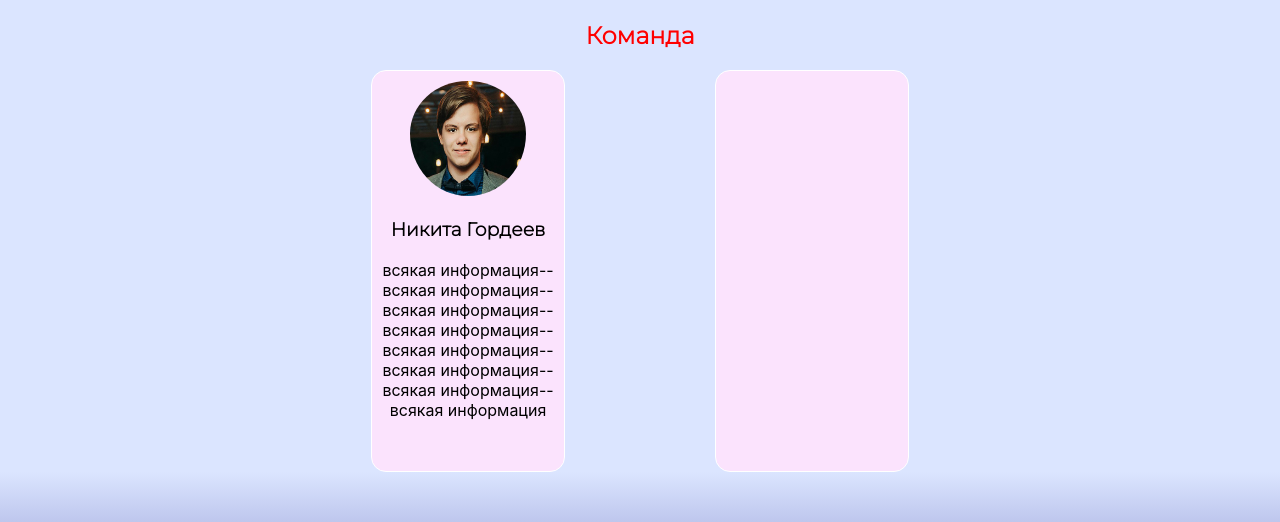
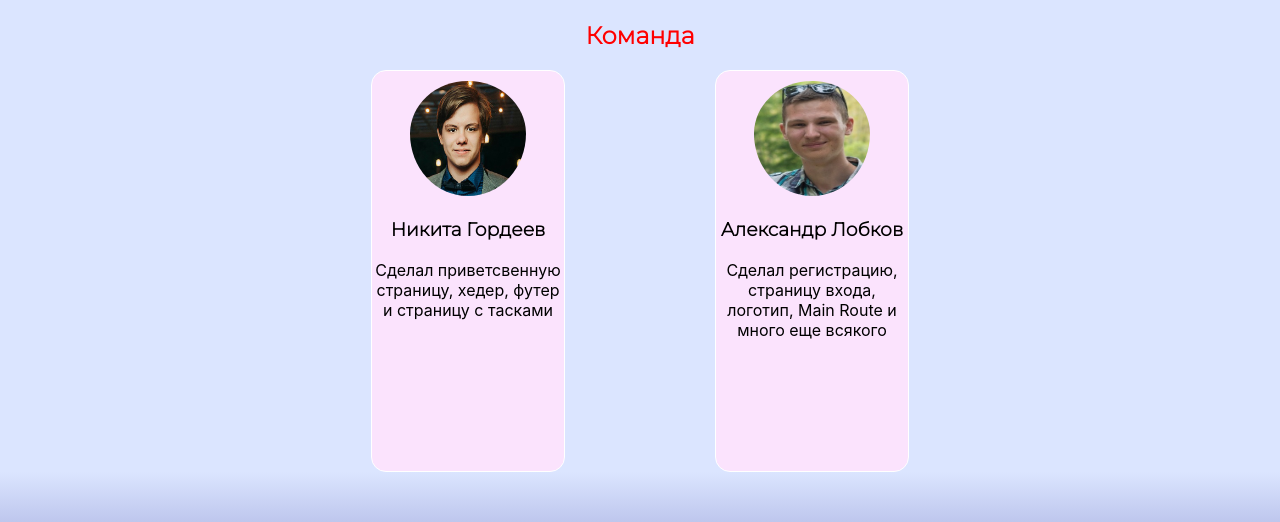
Before and after one commit to tihohohodka/project-management-app, a React (Create React App) app: page / in a window 1280 px wide. Shown: the part 1248-1770 px from the top of the page. Built offline with nearby package versions, Linux system fonts and the light colour scheme.

Commit message:
fix: save boarde after reload

```diff
--- a/src/App.tsx
+++ b/src/App.tsx
@@ -17,6 +17,7 @@ import {
 import { changeAuth } from "./features/reduxAuth";
 import welcomePicture from "./media/pics/welcome-pic.png";
 import nickPhoto from "./media/pics/nick-photo.jpg";
+import AleksPhoto from "./media/pics/aleks-photo.jpeg";
 import { BoardPage } from "./components/board-page/board-page";
 import MainRoute from "./components/main-route/main-route";
 const FIFTEEN_MINUTES: number = 900000;
@@ -97,7 +98,7 @@ function App() {
           }
         />
         <Route
-          path="/Boards"
+          path="/Board"
           element={
             localStorage.getItem("token") ? <BoardPage /> : <Navigate to="/" />
           }
@@ -161,13 +162,33 @@ function Home() {
                 <img src={nickPhoto} className="welcome-picture-class"></img>
                 {reduxLang.lang === "Russian" && <h3>Никита Гордеев</h3>}
                 {reduxLang.lang === "English" && <h2>Nikita Gordeev</h2>}
-                <p>
-                  всякая информация--всякая информация--всякая
-                  информация--всякая информация--всякая информация--всякая
-                  информация-- всякая информация--всякая информация
-                </p>
+                {reduxLang.lang === "Russian" && (
+                  <p>
+                    Сделал приветсвенную страницу, хедер, футер и страницу с
+                    тасками
+                  </p>
+                )}
+                {reduxLang.lang === "English" && (
+                  <p>Made a welcome page, header, footer and a task page</p>
+                )}
               </div>
-              <div className="member-card"></div>
+              <div className="member-card">
+                <img src={AleksPhoto} className="welcome-picture-class"></img>
+                {reduxLang.lang === "Russian" && <h3>Александр Лобков</h3>}
+                {reduxLang.lang === "English" && <h2>Aleksandr Lobkov</h2>}
+                {reduxLang.lang === "Russian" && (
+                  <p>
+                    Сделал регистрацию, страницу входа, логотип, Main Route и
+                    много еще всякого
+                  </p>
+                )}
+                {reduxLang.lang === "English" && (
+                  <p>
+                    Made registration, login page, logo, Main Route and many
+                    other things
+                  </p>
+                )}
+              </div>
             </div>
           </div>
         </main>
--- a/src/components/board-page/board-page.tsx
+++ b/src/components/board-page/board-page.tsx
@@ -17,6 +17,8 @@ import { styled } from "../stitches.config";
 import { listenerCancelled } from "@reduxjs/toolkit/dist/listenerMiddleware/exceptions";
 import { Footer } from "../site-parts/footer";
 import { Header } from "../site-parts/header";
+import { idBoardChange } from "../../globalStore/idClickedBoardState";
+import changeBoardsInfAsync from "../../globalStore/asyncChangeBoards";
 const StyledColumns = styled("div", {
   display: "flex",
   margin: "0px 15px",
@@ -40,6 +42,11 @@ export function BoardPage() {
   let boardId: string = useAppSelector(
     (state) => state.idClickedBoard.idBoradVal
   );
+  const dispatch = useAppDispatch();
+  if (boardId != "") {
+    localStorage.setItem("boardId", boardId);
+  }
+
   const [columnModal, setColumnModal] = useState(false);
   const [taskModal, setTaskModal] = useState(false);
   const [columnModalChange, setColumnModalChange] = useState(false);
@@ -50,10 +57,10 @@ export function BoardPage() {
   const input1value = useRef<HTMLInputElement>(null);
   const input2value = useRef<HTMLInputElement>(null);
   const [columns, setColumns] = useState(initialColumns);
-  const boardsRedux = useAppSelector((state) => state.idClickedBoard);
-  const dispatch = useAppDispatch();
+
   const taskLoading = useAppSelector((state) => state.taskLoading.loading);
   useEffect(() => {
+    dispatch(idBoardChange(localStorage.getItem("boardId")));
     setLoadingColumns(true);
     setTimeout(async () => {
       try {
--- a/src/globalStore/idClickedBoardState.ts
+++ b/src/globalStore/idClickedBoardState.ts
@@ -3,7 +3,7 @@ import { createSlice } from '@reduxjs/toolkit';
 export const idClickedBoardSlice = createSlice({
   name: 'idClickedCard',
   initialState: {
-    idBoradVal: '',
+    idBoradVal: localStorage.getItem('boardId') as string,
   },
   reducers: {
     idBoardChange: (state, action) => {
```
Also changed, not shown: src/media/pics/aleks-photo.jpeg (added).
